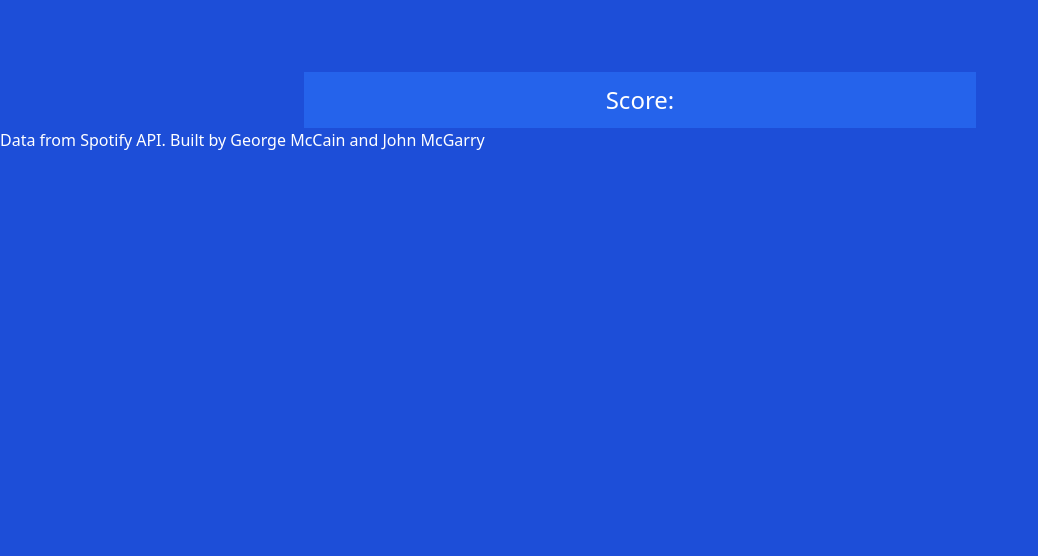
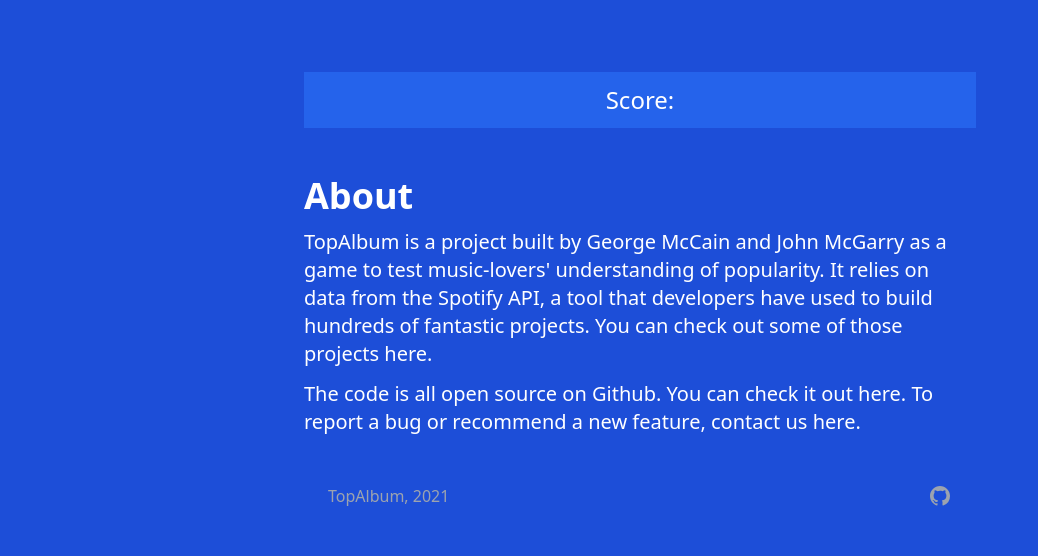
Before and after one commit to ghsmc/TopAlbum, a Flask app: template topalbum/templates/index.html in a window 1280 px wide. Shown: the part 480-1036 px from the top of the page, without its empty margins (0-1038 px from the left). Before the commit the page ends 630 px from the top, so only its background shows below. Run offline with Flask 2, Linux system fonts and the light colour scheme; the template is opened without the code that fills it, so the values that code supplies are empty; parts of the project's set-up code (start-up, migrations or seed data) failed here and were passed over.

Commit message:
Add footer

```diff
--- a/topalbum/templates/index.html
+++ b/topalbum/templates/index.html
@@ -52,18 +52,27 @@
             <h1 class="text-2xl text-center p-3 bg-blue-600 max-w-2xl mx-auto mt-6">Score: <span id="score"></span></h1>
 
         </div>
+        <h1 class="text-4xl font-bold text-left text-white pt-6 mt-6 mb-3">About</h1>
+        <p class="text-xl">
+            TopAlbum is a project built by <a href="https://gmccain.com">George McCain</a> and John McGarry as a game to
+            test music-lovers' understanding of popularity. It relies on data from the Spotify API, a tool that
+            developers have used to build hundreds of fantastic projects. You can check out some of those projects here.
+        </p>
 
-    </div>
-    <div class="footer">
-        <span class="align-left">
-            Data from <a class="pt-10">Spotify API.</a> Built by <a class="bottomlinks">George McCain</a> and
-            <a class="bottomlinks">John McGarry</a>
-        </span>
-    </div>
+
+        <p class="text-xl mt-3">
+            The code is all open source on Github. You can check it out <a href="github.com/ghsmc/topalbum">here</a>. To
+            report a bug or recommend a new feature, contact us here.
+        </p>
+
+
+
+
+
 
         <script>
-        let album1 = {{album1 | tojson}};
-        let album2 = {{album2 | tojson}};
+            let album1 = {{ album1 | tojson}};
+            let album2 = {{ album2 | tojson}};
         </script>
 
         <script>
@@ -85,7 +94,7 @@
                     document.getElementById("score").innerHTML = parseInt(score);
                     localStorage.setItem("score", score);
                     location.reload()
-            }   else  {
+                } else {
                     location.reload()
                     alert("Incorrect!")
                     localStorage.setItem("score", 0);
@@ -99,6 +108,26 @@
             document.getElementById("score").append(toString(i));
         </script>
 
+        <footer class="bg-blue-700">
+            <div class="max-w-7xl mx-auto py-12 sm:px-6 md:flex  md:justify-between">
+                <div class="flex justify-center md:order-2">
+
+                    <a href="#" class="text-gray-400 hover:text-gray-500">
+                        <span class="sr-only">GitHub</span>
+                        <svg class="h-6 w-6" fill="currentColor" viewBox="0 0 24 24" aria-hidden="true">
+                            <path fill-rule="evenodd"
+                                d="M12 2C6.477 2 2 6.484 2 12.017c0 4.425 2.865 8.18 6.839 9.504.5.092.682-.217.682-.483 0-.237-.008-.868-.013-1.703-2.782.605-3.369-1.343-3.369-1.343-.454-1.158-1.11-1.466-1.11-1.466-.908-.62.069-.608.069-.608 1.003.07 1.531 1.032 1.531 1.032.892 1.53 2.341 1.088 2.91.832.092-.647.35-1.088.636-1.338-2.22-.253-4.555-1.113-4.555-4.951 0-1.093.39-1.988 1.029-2.688-.103-.253-.446-1.272.098-2.65 0 0 .84-.27 2.75 1.026A9.564 9.564 0 0112 6.844c.85.004 1.705.115 2.504.337 1.909-1.296 2.747-1.027 2.747-1.027.546 1.379.202 2.398.1 2.651.64.7 1.028 1.595 1.028 2.688 0 3.848-2.339 4.695-4.566 4.943.359.309.678.92.678 1.855 0 1.338-.012 2.419-.012 2.747 0 .268.18.58.688.482A10.019 10.019 0 0022 12.017C22 6.484 17.522 2 12 2z"
+                                clip-rule="evenodd" />
+                        </svg>
+                    </a>
+
+                </div>
+                <div class="mt-8 md:mt-0 md:order-1">
+                    <p class="text-center text-base text-gray-400">
+                        TopAlbum, 2021
+                    </p>
+                </div>
+            </div>
+        </footer>
     </body>
-
 </html>
```
Lines whose indentation alone changed are shown as unchanged.
